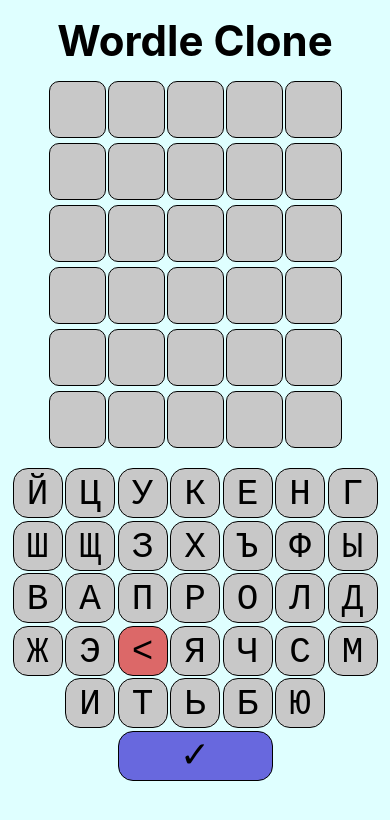
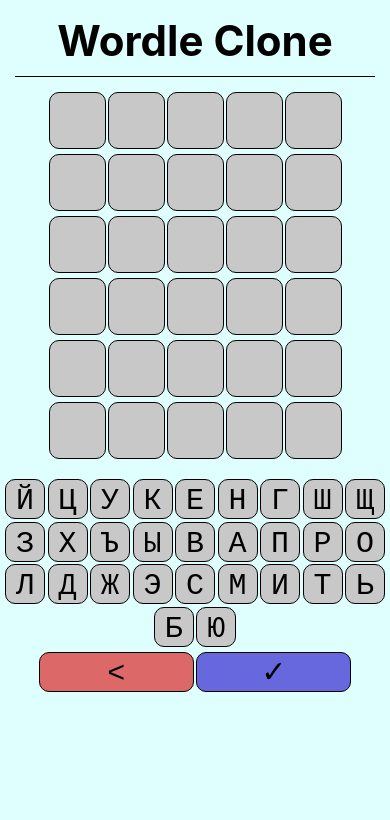
Before and after one commit to DrManfree/wordle-clone-ru, a React (Create React App) app: page / in a window 390 px wide. Shown: the top 820 px of the page. Built offline with nearby package versions, Linux system fonts and the light colour scheme.

Commit message:
fixed keyboard on mobile

```diff
--- a/src/App.jsx
+++ b/src/App.jsx
@@ -167,8 +167,11 @@
       </div>
 
       <div className='keyboard'>
-        { ALPHABET.map ((letter, index) => {
-            let classnames = 'key ' + keyColors[letter.toLowerCase()];
+        {
+          ALPHABET.slice(0, 12).map((letter, index) => {
+            let classnames = 'key ';
+            if (keyColors[letter.toLowerCase()])
+              classnames += keyColors[letter.toLowerCase()];
             if (letter === '<')
               classnames += ' backspace';
             else if (letter === '✓')
@@ -180,7 +183,46 @@
               </button>;
 
             return element;
-        })}
+          })
+        }
+          <div className='divider'></div>
+        {
+          ALPHABET.slice(13, 24).map((letter, index) => {
+            let classnames = 'key ';
+            if (keyColors[letter.toLowerCase()])
+              classnames += keyColors[letter.toLowerCase()];
+            if (letter === '<')
+              classnames += ' backspace';
+            else if (letter === '✓')
+              classnames += ' enter';
+
+            let element =
+              <button className={classnames} key={index} onClick={() => handleInput(letter.toLowerCase())}>
+                {letter}
+              </button>;
+
+            return element;
+          })
+        }
+          <div className='divider'></div>
+        {
+          ALPHABET.slice(26).map((letter, index) => {
+            let classnames = 'key ';
+            if (keyColors[letter.toLowerCase()])
+              classnames += keyColors[letter.toLowerCase()];
+            if (letter === '<')
+              classnames += ' backspace';
+            else if (letter === '✓')
+              classnames += ' enter';
+
+            let element =
+              <button className={classnames} key={index} onClick={() => handleInput(letter.toLowerCase())}>
+                {letter}
+              </button>;
+
+            return element;
+          })
+        }
       </div>
 
     </div>
--- a/src/App.scss
+++ b/src/App.scss
@@ -4,9 +4,12 @@
 
     .header {
         margin: 15px;
+        padding-bottom: 10px;
 
         font-size: 42px;
         text-align: center;
+
+        border-bottom: 1px solid black;
     }
 
     .field {
@@ -110,5 +113,38 @@
                 background: gray;
             }
         }
+
+        .divider {
+            flex-basis: 100%;
+        }
+
+        @media screen and (max-width: 630px) {
+            .key {
+                width: 40px;
+                height: 40px;
+                font-size: 30px;
+                line-height: 40px;
+                border-radius: 10px;
+            }
+        }
+
+        @media screen and (max-width: 510px) {
+            .divider:first-of-type {
+                order: 99;
+            }
+            .enter {
+                order: 99;
+            }
+            .backspace {
+                order: 99;
+                width: 155px;
+            }
+        }
+
+        @media screen and (max-width: 465px) {
+            .divider:nth-of-type(2) {
+                order: 100;
+            }
+        }
     }
 }
```
